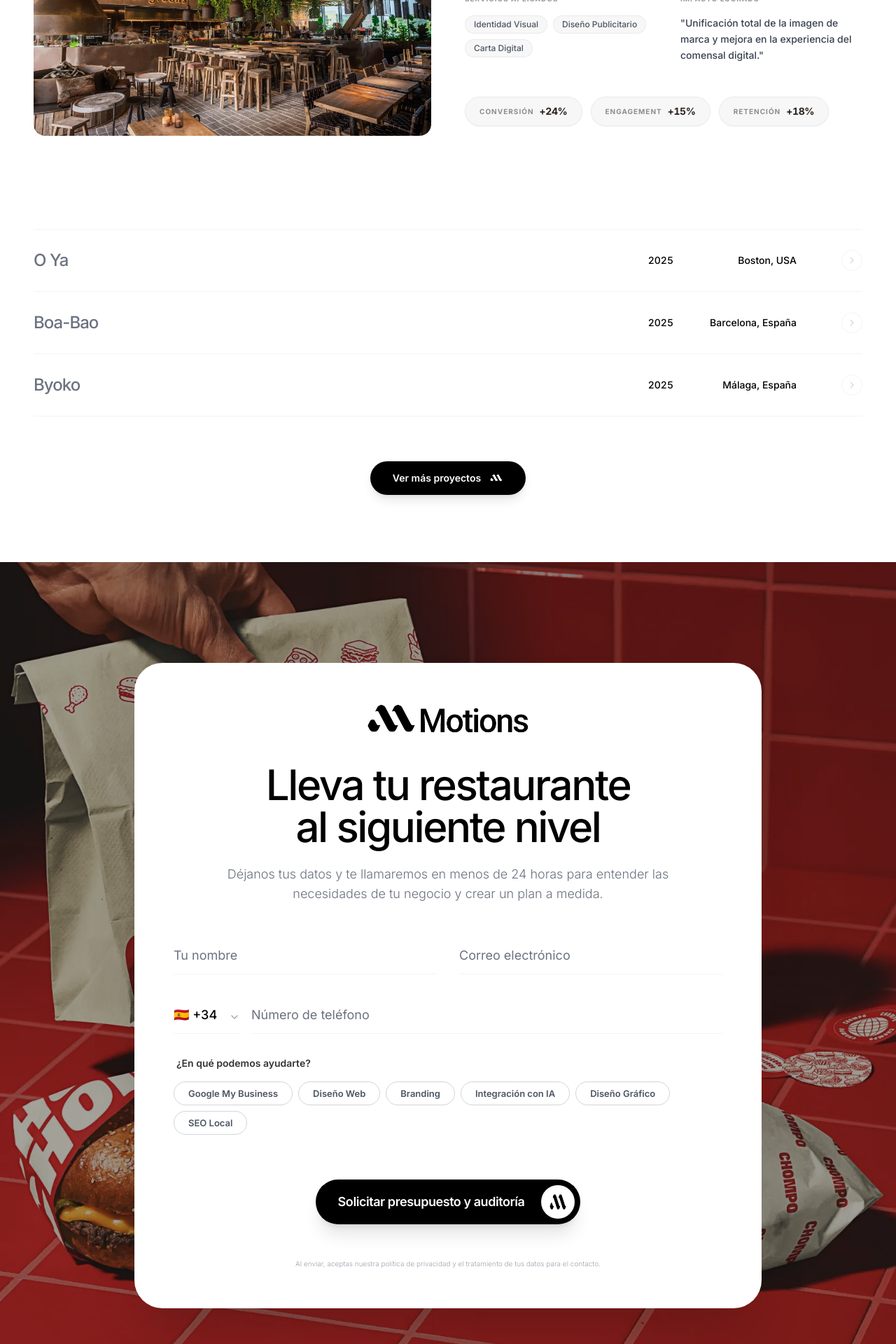
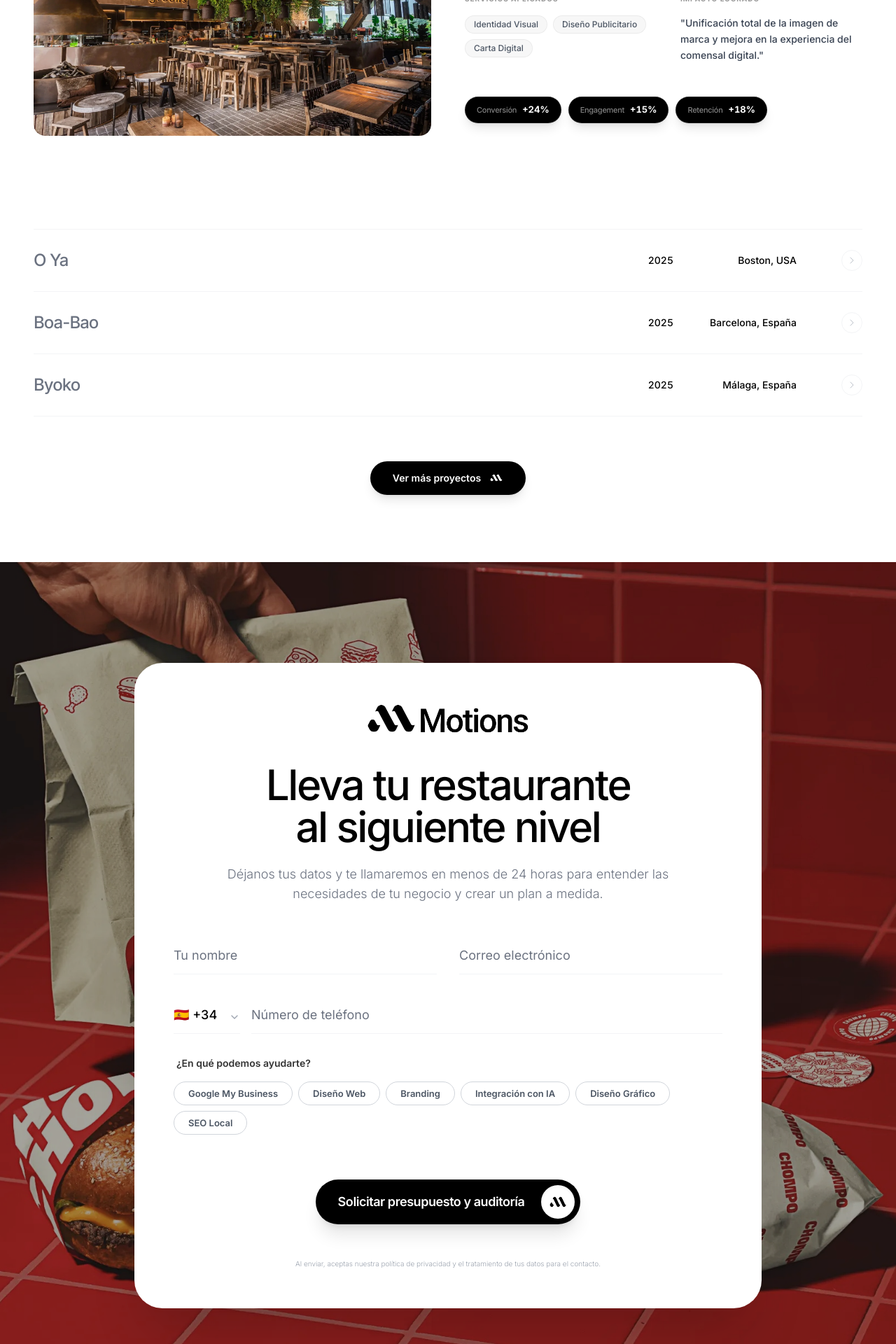
Before and after one commit to motionsmanagement/Motions, a React (Vite) app: page / in a window 1280 px wide. Shown: the part 4560-6480 px from the top of the page at 70% size. Built offline with nearby package versions, Linux system fonts and the light colour scheme.

Commit message:
style: píldoras de métricas en negro y corregir escalado de anagrama en CTA

```diff
--- a/components/FinalCTA.tsx
+++ b/components/FinalCTA.tsx
@@ -150,7 +150,7 @@ const FinalCTA: React.FC = () => {
                       <span className="hidden md:inline">Solicitar presupuesto y auditoría</span>
                     </span>
                     <div className="w-10 h-10 md:w-12 md:h-12 rounded-full bg-white flex items-center justify-center text-black shadow-inner">
-                      <img src="/anagram2.png" alt="Motions Anagram" className="w-5 h-5 md:w-6 md:h-6 group-hover:rotate-12 transition-transform opacity-100" />
+                      <img src="/anagram2.png" alt="Motions Anagram" className="w-5 h-5 md:w-6 md:h-6 object-contain group-hover:rotate-12 transition-transform opacity-100" />
                     </div>
                   </button>
                 </div>
--- a/components/SuccessStories.tsx
+++ b/components/SuccessStories.tsx
@@ -261,12 +261,12 @@ const SuccessStories: React.FC = () => {
                                                 </div>
                                             </div>
 
-                                            {/* Premium Pill Metrics Row */}
-                                            <div className="flex flex-wrap items-center gap-3">
+                                            {/* Aesthetic Black Pill Metrics Row */}
+                                            <div className="flex flex-wrap items-center gap-2.5">
                                                 {item.metrics.map((metric, idx) => (
-                                                    <div key={idx} className="flex items-center gap-2 px-5 py-2.5 bg-black/[0.03] border border-black/5 rounded-full group/metric hover:bg-black hover:text-white transition-all duration-300 shadow-sm">
-                                                        <span className="text-[10px] font-bold uppercase tracking-[0.1em] opacity-50 group-hover:text-white group-hover:opacity-80">{metric.label}</span>
-                                                        <span className="text-sm font-extrabold tracking-tight tabular-nums">{metric.value}</span>
+                                                    <div key={idx} className="flex items-center gap-2 px-4 py-2 bg-black border border-white/10 rounded-full shadow-lg hover:scale-105 hover:bg-neutral-900 transition-all duration-300">
+                                                        <span className="text-[11px] font-medium text-white/50 lowercase first-letter:uppercase tracking-tight">{metric.label}</span>
+                                                        <span className="text-[13px] font-extrabold text-white tabular-nums">{metric.value}</span>
                                                     </div>
                                                 ))}
                                             </div>
```
